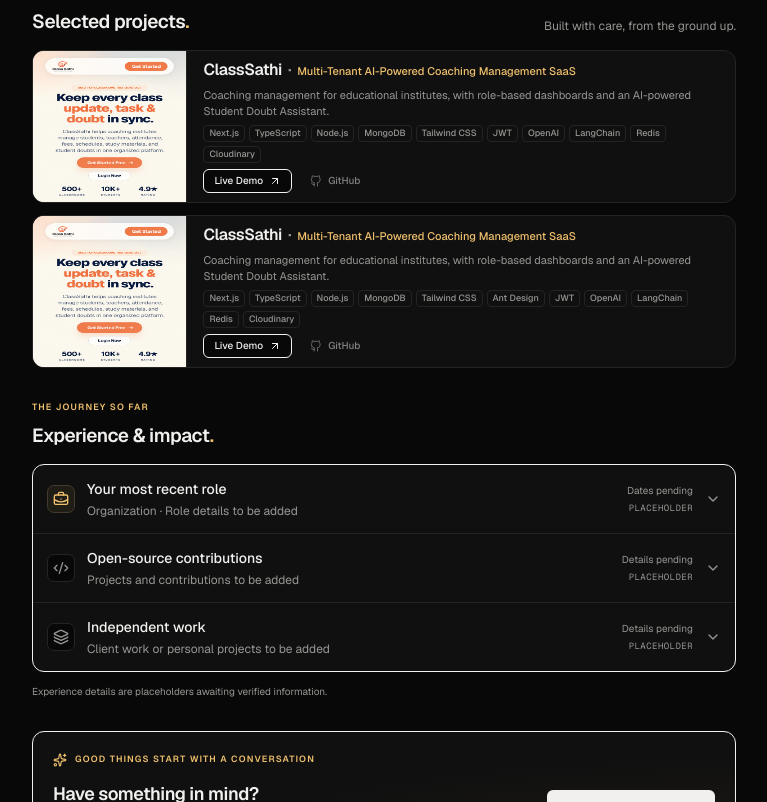
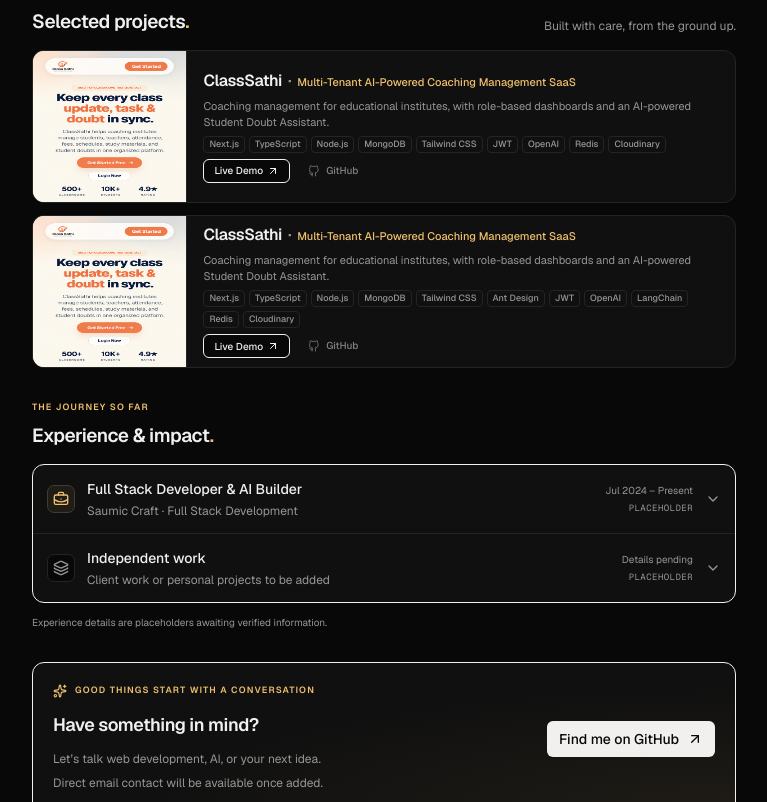
Before and after one commit to FaizAhmad0/portfolio, a Next.js app: page / in a window 1280 px wide. Shown: the part 580-1382 px from the top of the page, without its empty margins (256-1023 px from the left). Built offline with nearby package versions, Linux system fonts and the light colour scheme; no server answers.

Commit message:
fix: update something

```diff
--- a/src/app/page.tsx
+++ b/src/app/page.tsx
@@ -152,8 +152,15 @@
                     <div className="project-content">
                       <h3 className="project-title">
                         <span>{project.title}</span>
-                        <span className="project-title-divider" aria-hidden="true">·</span>
-                        <span className="project-category">{project.category}</span>
+                        <span
+                          className="project-title-divider"
+                          aria-hidden="true"
+                        >
+                          ·
+                        </span>
+                        <span className="project-category">
+                          {project.category}
+                        </span>
                       </h3>
                       <p className="project-summary text-[var(--muted)]">
                         {project.summary}
@@ -169,9 +176,15 @@
                           </Badge>
                         ))}
                       </div>
-                      {(project.live || project.github) && <div className="project-actions mt-2 flex gap-2">
+                      {(project.live || project.github) && (
+                        <div className="project-actions mt-2 flex gap-2">
                           {project.live ? (
-                          <Button asChild size="sm" variant="outline">
+                            <Button
+                              asChild
+                              size="xs"
+                              variant="outline"
+                              className=""
+                            >
                               <a
                                 href={project.live}
                                 target="_blank"
@@ -216,7 +229,8 @@
                               GitHub
                             </Button>
                           )}
-                      </div>}
+                        </div>
+                      )}
                     </div>
                   </Card>
                 </Reveal>
--- a/src/lib/content.ts
+++ b/src/lib/content.ts
@@ -46,7 +46,6 @@
       "Tailwind CSS",
       "JWT",
       "OpenAI",
-      "LangChain",
       "Redis",
       "Cloudinary",
     ],
@@ -84,21 +83,14 @@
 ];
 export const experience = [
   {
-    title: "Your most recent role",
-    subtitle: "Organization · Role details to be added",
-    date: "Dates pending",
+    title: "Full Stack Developer & AI Builder",
+    subtitle: "Saumic Craft · Full Stack Development",
+    date: "Jul 2024 – Present",
     icon: "work",
     description:
-      "Add your organization, role, dates, responsibilities, and verified impact here. No employment history has been supplied yet.",
+      "Developed and maintained business applications using React, Node.js, Express.js, and MongoDB. Built secure REST APIs, role-based access control, wallet systems, payment gateway integrations, and order management workflows. Created reporting dashboards and automated email reports, and managed production deployments with Nginx and PM2.",
   },
-  {
-    title: "Open-source contributions",
-    subtitle: "Projects and contributions to be added",
-    date: "Details pending",
-    icon: "code",
-    description:
-      "Add the repositories you contributed to, the changes you made, and links to merged pull requests.",
-  },
+
   {
     title: "Independent work",
     subtitle: "Client work or personal projects to be added",
```
Lines whose indentation alone changed are shown as unchanged.
